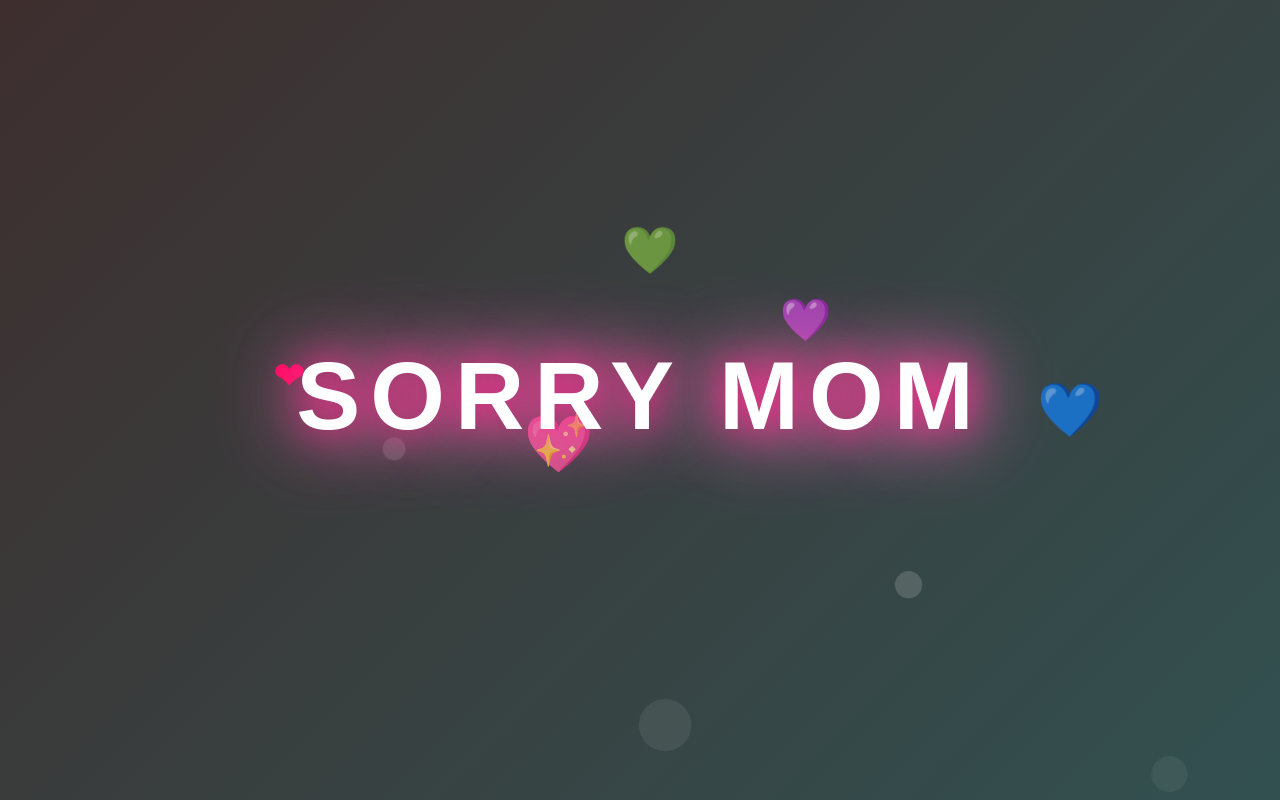
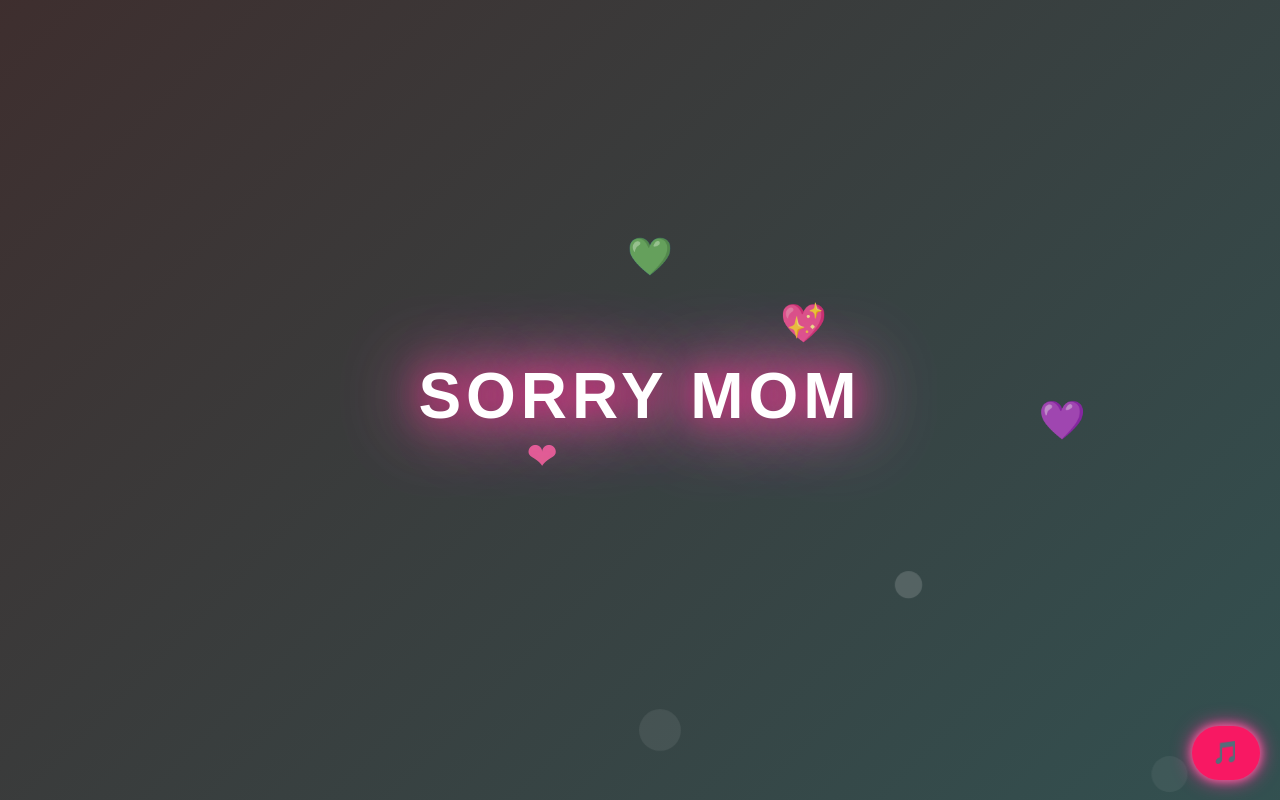
Before and after one commit to eilia1389/hello, a plain HTML site: page index.html in a window 1280 px wide. Drawn offline with nearby package versions, Linux system fonts and the light colour scheme.

Commit message:
Update index.html

```diff
--- a/index.html
+++ b/index.html
@@ -1,13 +1,10 @@
 <!DOCTYPE html>
-<html lang="en">
+<html lang="fa">
 <head>
   <meta charset="UTF-8">
   <meta name="viewport" content="width=device-width, initial-scale=1.0">
   <title>Sorry Mom</title>
-
-  <!-- Bootstrap -->
   <link href="https://cdn.jsdelivr.net/npm/bootstrap@5.3.2/dist/css/bootstrap.min.css" rel="stylesheet">
-
   <style>
     body {
       margin: 0;
@@ -15,6 +12,7 @@
       height: 100vh;
       overflow: hidden;
       display: flex;
+      flex-direction: column;
       justify-content: center;
       align-items: center;
       background: linear-gradient(135deg, #270f0f, #432020, #2c6464);
@@ -30,13 +28,12 @@
       100% { background-position: 0% 50%; }
     }
 
-    /* متن نئونی */
     .sorry-text {
       color: #fff;
-      font-size: 6rem;
+      font-size: 4rem;
       font-weight: 900;
       text-transform: uppercase;
-      letter-spacing: 10px;
+      letter-spacing: 5px;
       text-align: center;
       z-index: 2;
       text-shadow:
@@ -53,19 +50,40 @@
       to { text-shadow: 0 0 40px #ff3399, 0 0 80px #ff66cc, 0 0 100px #ff99cc; }
     }
 
-    /* قلب‌ها */
+    .music-button-container {
+      position: fixed;
+      bottom: 20px;
+      right: 20px;
+      z-index: 10;
+    }
+
+    .btn-music {
+      background-color: #f81863;
+      color: white;
+      font-size: 1.4rem;
+      border: none;
+      padding: 10px 20px;
+      border-radius: 50px;
+      box-shadow: 0 0 10px #ff66a3, 0 0 20px #ff3399;
+      transition: transform 0.3s ease;
+    }
+
+    .btn-music:hover {
+      transform: scale(1.1);
+      background-color: #d34089;
+    }
+
     .heart {
       position: absolute;
-      font-size: 2.5rem;
-      color: #ff0057;
+      font-size: 2rem;
       animation: floatUp 8s linear infinite;
       opacity: 0.7;
     }
 
-    .heart:nth-child(2) { left: 20%; animation-duration: 10s; font-size: 2rem; }
-    .heart:nth-child(3) { left: 40%; animation-duration: 12s; font-size: 3rem; color: #ff66a3; }
-    .heart:nth-child(4) { left: 60%; animation-duration: 9s; font-size: 2.2rem; color: #ff3399; }
-    .heart:nth-child(5) { left: 80%; animation-duration: 11s; font-size: 2.8rem; color: #ff66cc; }
+    .heart:nth-child(2) { left: 20%; animation-duration: 10s; color: #ff0057; }
+    .heart:nth-child(3) { left: 40%; animation-duration: 12s; color: #ff66a3; }
+    .heart:nth-child(4) { left: 60%; animation-duration: 9s; color: #ff3399; }
+    .heart:nth-child(5) { left: 80%; animation-duration: 11s; color: #ff66cc; }
 
     @keyframes floatUp {
       0% { bottom: -10%; opacity: 0; transform: translateX(0) scale(1); }
@@ -73,7 +91,6 @@
       100% { bottom: 110%; opacity: 0; transform: translateX(-20px) scale(1); }
     }
 
-    /* حباب‌ها */
     .bubble {
       position: absolute;
       bottom: -100px;
@@ -82,9 +99,9 @@
       animation: rise 15s infinite ease-in;
     }
 
-    .bubble:nth-child(6) { width: 40px; height: 40px; left: 10%; animation-duration: 12s; }
+    .bubble:nth-child(6) { width: 30px; height: 30px; left: 10%; animation-duration: 12s; }
     .bubble:nth-child(7) { width: 20px; height: 20px; left: 30%; animation-duration: 8s; }
-    .bubble:nth-child(8) { width: 50px; height: 50px; left: 50%; animation-duration: 15s; }
+    .bubble:nth-child(8) { width: 40px; height: 40px; left: 50%; animation-duration: 15s; }
     .bubble:nth-child(9) { width: 25px; height: 25px; left: 70%; animation-duration: 10s; }
     .bubble:nth-child(10) { width: 35px; height: 35px; left: 90%; animation-duration: 18s; }
 
@@ -93,9 +110,31 @@
       50% { opacity: 0.8; }
       100% { transform: translateY(-120vh) scale(1.3); opacity: 0; }
     }
+
+    @media (max-width: 576px) {
+      .sorry-text {
+        font-size: 2.5rem;
+        letter-spacing: 3px;
+      }
+
+      .btn-music {
+        font-size: 1.1rem;
+        padding: 8px 16px;
+      }
+
+      .music-button-container {
+        bottom: 10px;
+        right: 10px;
+      }
+    }
   </style>
 </head>
 <body>
+
+  <div class="music-button-container">
+    <button onclick="playMusic()" class="btn btn-music">🎵</button>
+    <audio id="mySong" src="12.mp3"></audio>
+  </div>
 
   <h1 class="sorry-text">Sorry Mom</h1>
 
@@ -113,5 +152,12 @@
   <div class="bubble"></div>
   <div class="bubble"></div>
 
+  <script>
+    function playMusic() {
+      const song = document.getElementById("mySong");
+      song.play();
+    }
+  </script>
+
 </body>
 </html>
```
